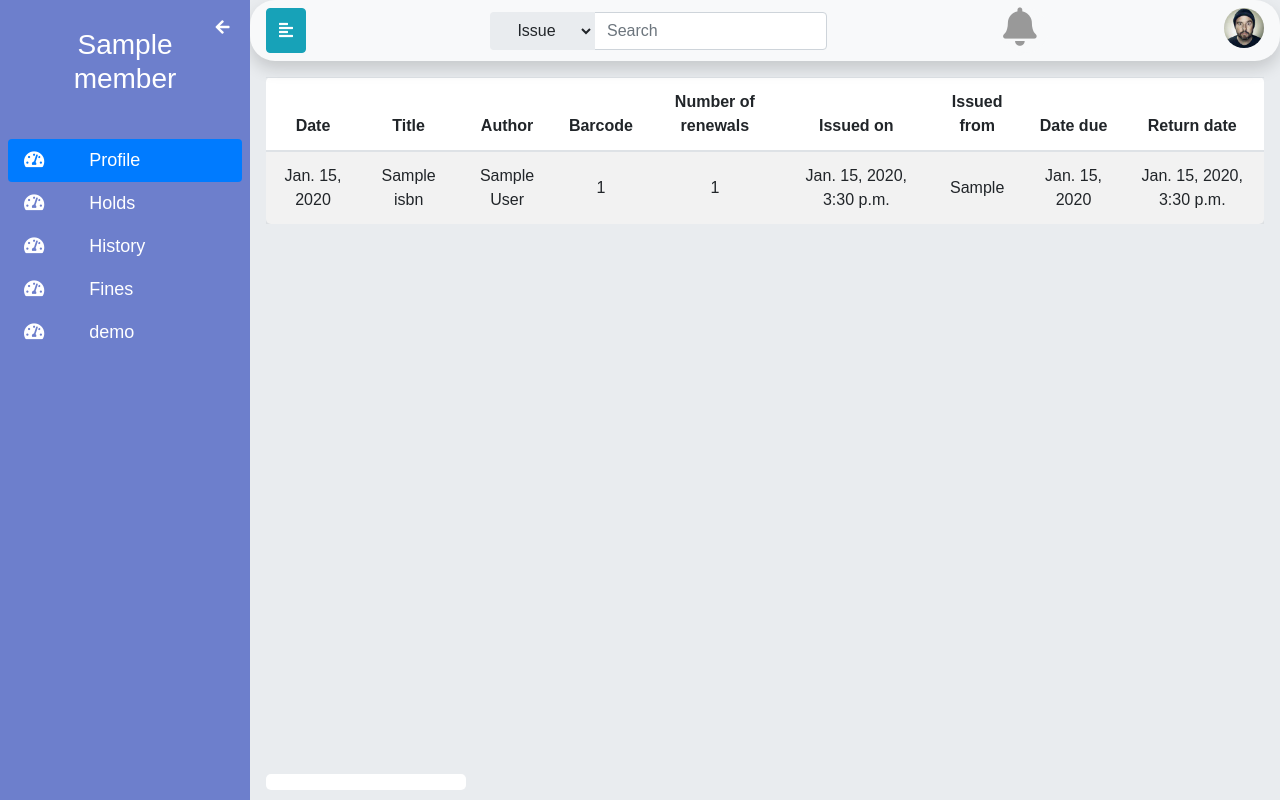
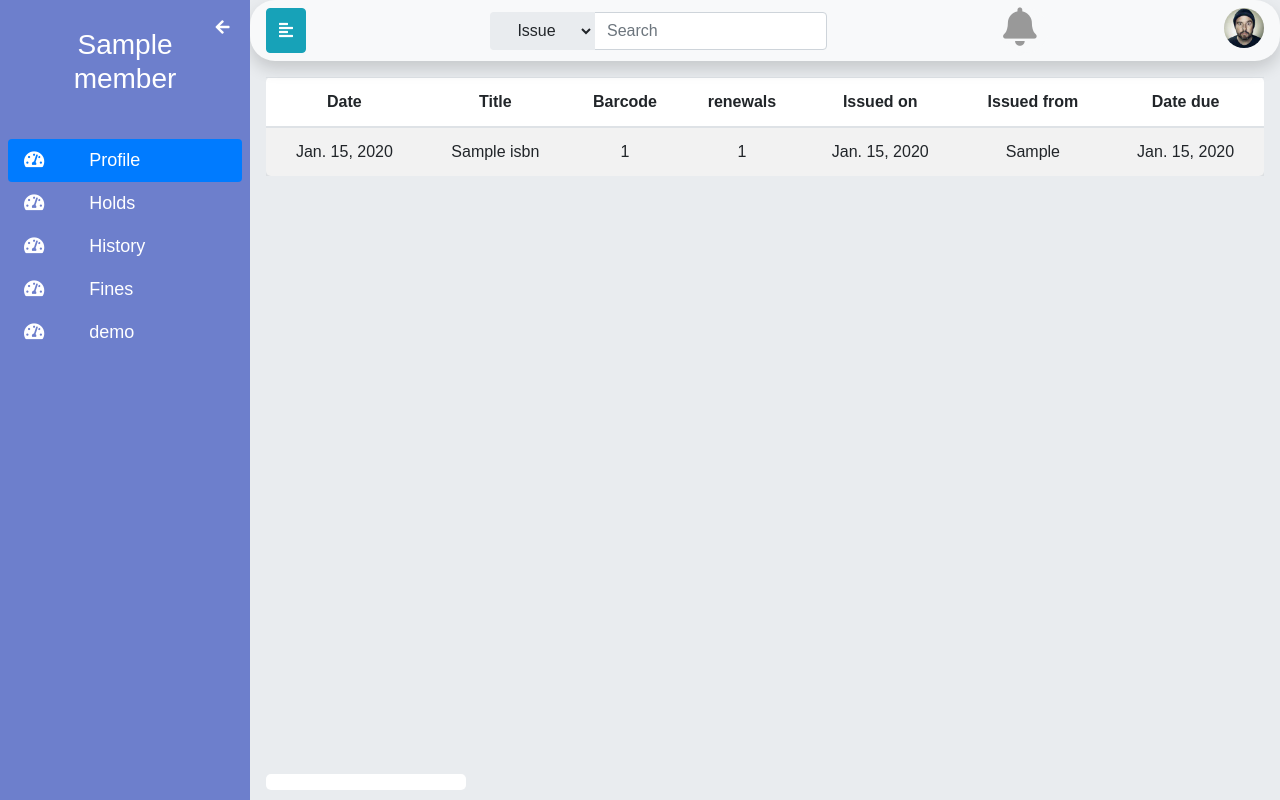
Before and after one commit to Diwakar-Gupta/obaka, a Django app: template LMS/templates/client/holds.html in a window 1280 px wide. Run offline with Django 3.2, Linux system fonts and the light colour scheme; tables that the repository leaves empty hold one stand-in row (values such as "Sample post"); the template is opened without the code that fills it: values that come from a table or form of the project are taken from there, most other values are stand-ins (such as "Sample title", 1, 10 or a date in 2020); parts of the project's set-up code (start-up, migrations or seed data) failed here and were passed over; some libraries are stand-ins or nearby versions.

Commit message:
search bug

```diff
--- a/LMS/templates/client/holds.html
+++ b/LMS/templates/client/holds.html
@@ -8,13 +8,11 @@
         <tr>
             <th>Date</th>
             <th>Title</th>
-            <th>Author</th>
             <th>Barcode</th>
-            <th>Number of renewals</th>
+            <th>renewals</th>
             <th>Issued on</th>
             <th>Issued from</th>
             <th>Date due</th>
-            <th>Return date</th>
         </tr>
     </thead>
     <tbody >
@@ -23,14 +21,12 @@
     <tr>
             <td>    {{ issue.date }}        </td>
             <td>    {{ issue.book.title }}  </td>
-            <td>    {{ issue.book.author }}        </td>
             <td>    {{ issue.book.isbn }}   </td>
             <td>    {{ issue.countrenewal }}    </td>
-            <td>    {{ issue.issued_time }} </td>
+            <td>    {{ issue.issued_time.date }} </td>
             <td>    {{ issue.issuefrom }}   </td>
             <td>    {{ issue.duedate }}</td>
-            <td>    {{ issue.return_date }} </td>
-        </tr>
+    </tr>
 
     {% endfor %}
     </tbody>
--- a/LMS/urls.py
+++ b/LMS/urls.py
@@ -40,8 +40,6 @@ urlpatterns = [
     #client profile
     path('itsme',views.myProfile, name="myprofile"),
     path('itsme/hold',views.hold, name="holds"),
-    path('itsme/hold/<int: issuepk>',views.hold, name="hold"),
     path('itsme/fines',views.fine, name="fines"),
-    path('itsme/fines/<int: fine>',views.fine, name="fine")
 
 ]
--- a/LMS/views.py
+++ b/LMS/views.py
@@ -125,7 +125,7 @@ def search(request):
             else :
                 go = 'member-profile'
             if members.count() == 1:
-                return redirect(go,membertype='client',memberpk=stext)
+                return redirect(go,membertype='student',memberpk=stext)
             members = Faculty.objects.filter(pk=stext)
             if members.count() == 1:
                 return redirect(go, membertype='Faculty', memberpk=stext)
@@ -219,6 +219,7 @@ class FacultyAdd(LoginRequiredMixin,CreateView):
 @staff_member_required
 def member_profile(request,membertype,memberpk):
     member = None
+    membertype = membertype.upper()
     if membertype == 'STUDENT':
         member = Student.objects.get(pk=memberpk)
     elif membertype == 'FACULTY':
```
